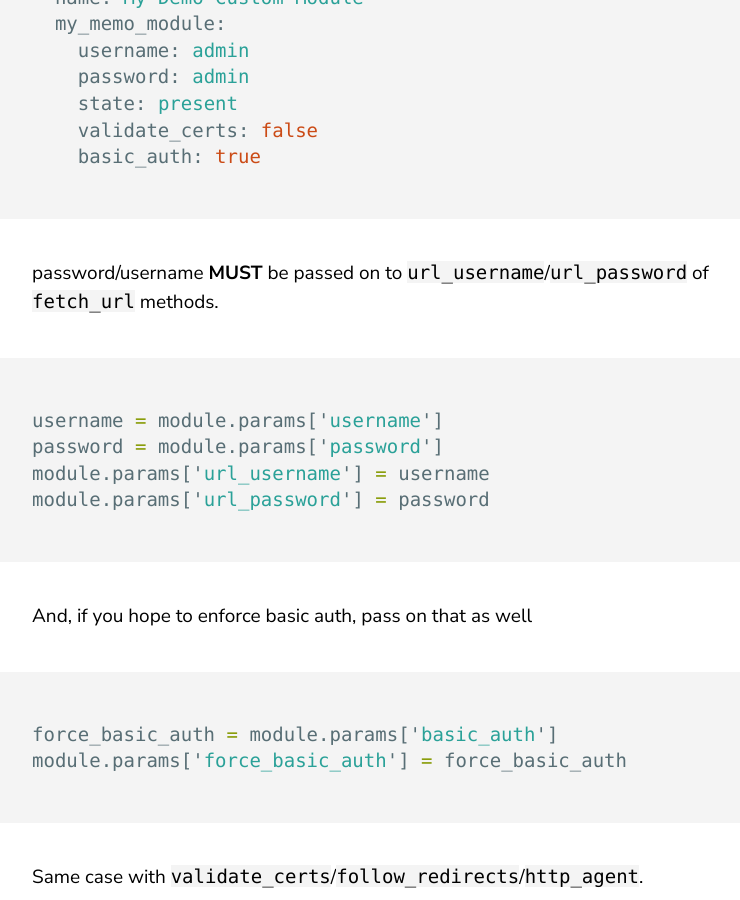
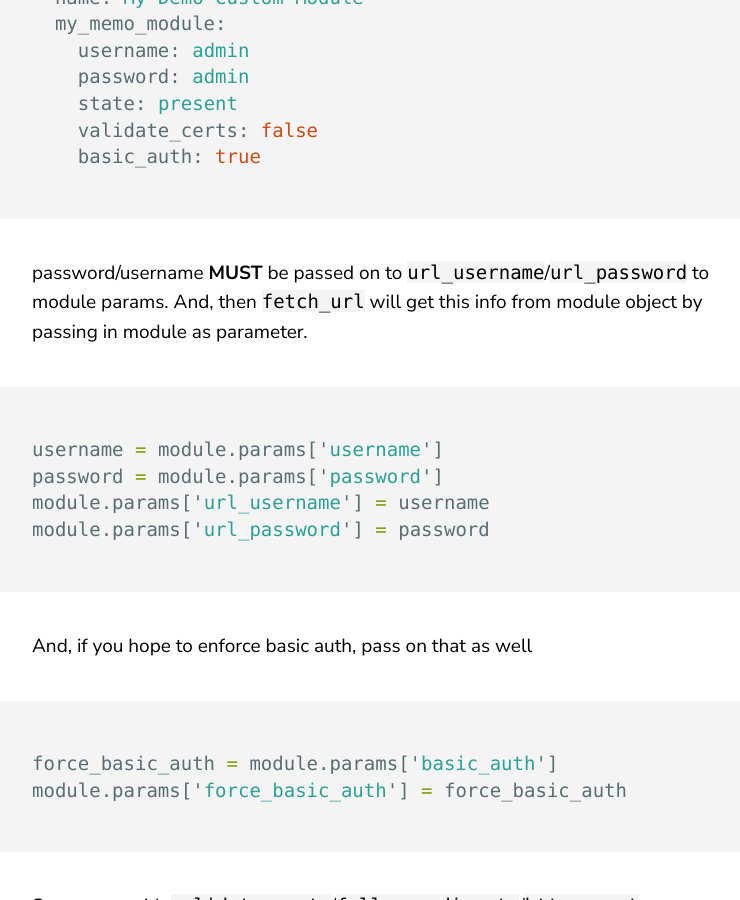
Before and after one commit to xiviwo/xiviwo.github.io, a Jekyll site: the page built from _posts/2021-12-13-explore-uri-option-for-ansible.md, in a window 1280 px wide and 900 px high, scrolled down 5375 px. Shown: the whole window, without its empty margins (68-808 px from the left). Built offline with Jekyll 4.4.1, drawn with Linux system fonts in a browser that asks for light colours; comment, search, counter and statistics services are not loaded.

Commit message:
Fix issue

````diff
--- a/_posts/2021-12-13-explore-uri-option-for-ansible.md
+++ b/_posts/2021-12-13-explore-uri-option-for-ansible.md
@@ -158,7 +158,8 @@ For example, for your custom module
     basic_auth: true
 ```
 
-password/username **MUST** be passed on to `url_username`/`url_password` of `fetch_url` methods.
+password/username **MUST** be passed on to `url_username`/`url_password` to module params.
+And, then `fetch_url` will get this info from module object by passing in module as parameter.
 
 ```py
 username = module.params['username']
````
Also changed, not shown: other parts of _posts/2021-12-13-explore-uri-option-for-ansible.md (+1 -1 lines).
